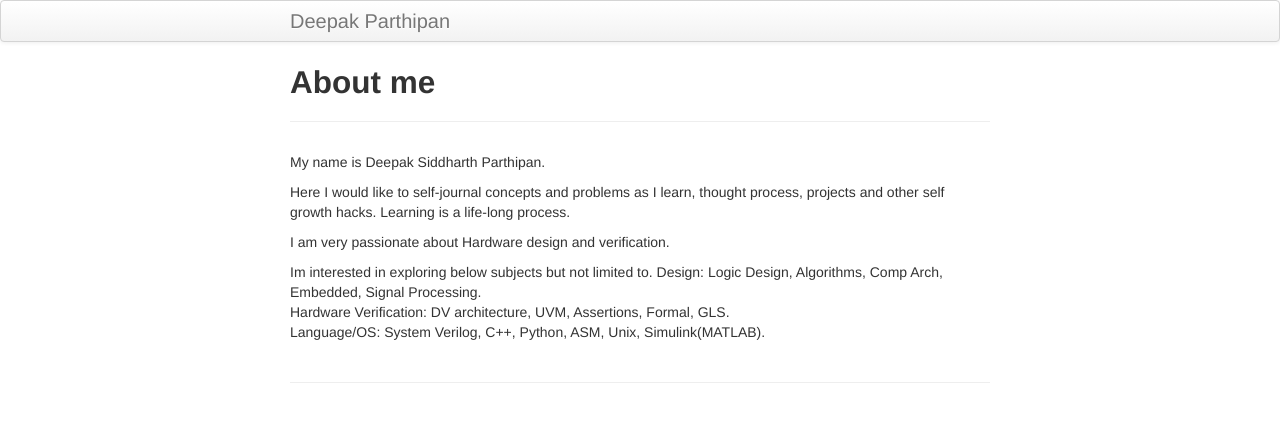
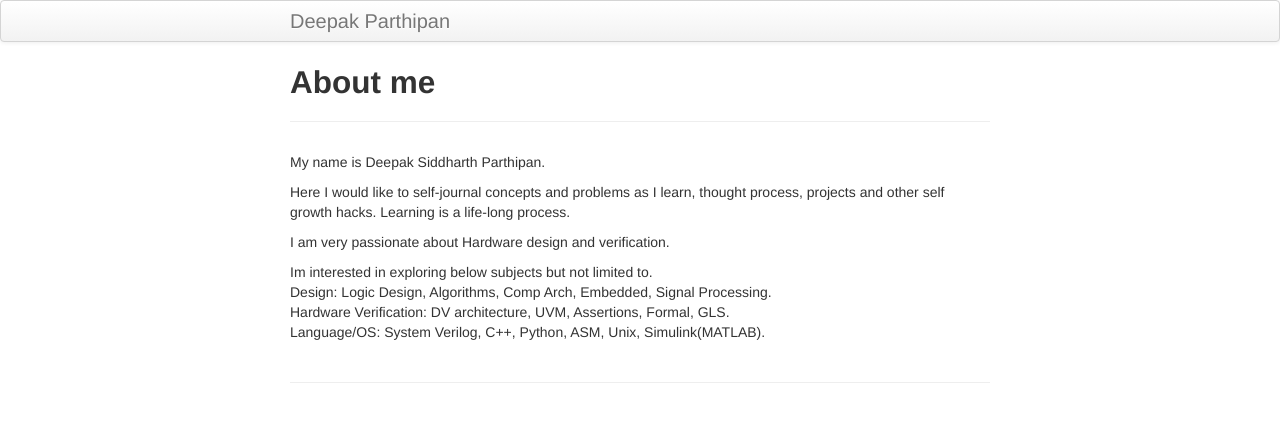
Before and after one commit to asicdv/asicdv.github.io, a Jekyll site: the page built from pages/aboutme.md, in a window 1280 px wide. Shown: the top 422 px of the page. Built offline with Jekyll 4.4.1, drawn with Linux system fonts in a browser that asks for light colours.

```diff
--- a/pages/aboutme.md
+++ b/pages/aboutme.md
@@ -10,7 +10,7 @@ Here I would like to self-journal concepts and problems as I learn, thought proc
 
 I am very passionate about Hardware design and verification.
 
-Im interested in exploring below subjects but not limited to.
+Im interested in exploring below subjects but not limited to.<br>
 Design: Logic Design, Algorithms, Comp Arch, Embedded, Signal Processing.<br>
 Hardware Verification: DV architecture, UVM, Assertions, Formal, GLS.<br>
 Language/OS: System Verilog, C++, Python, ASM, Unix, Simulink(MATLAB).<br>
```
Also changed, not shown: favicon.ico.
